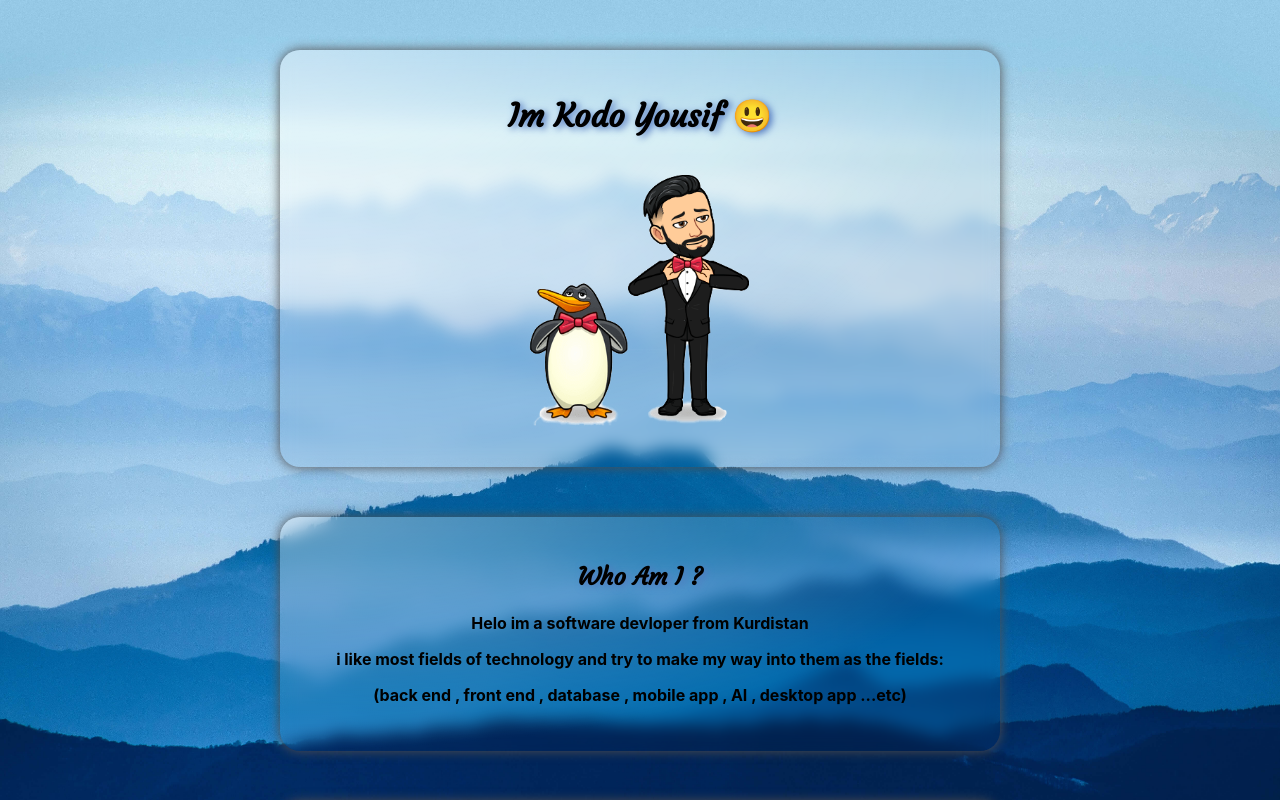
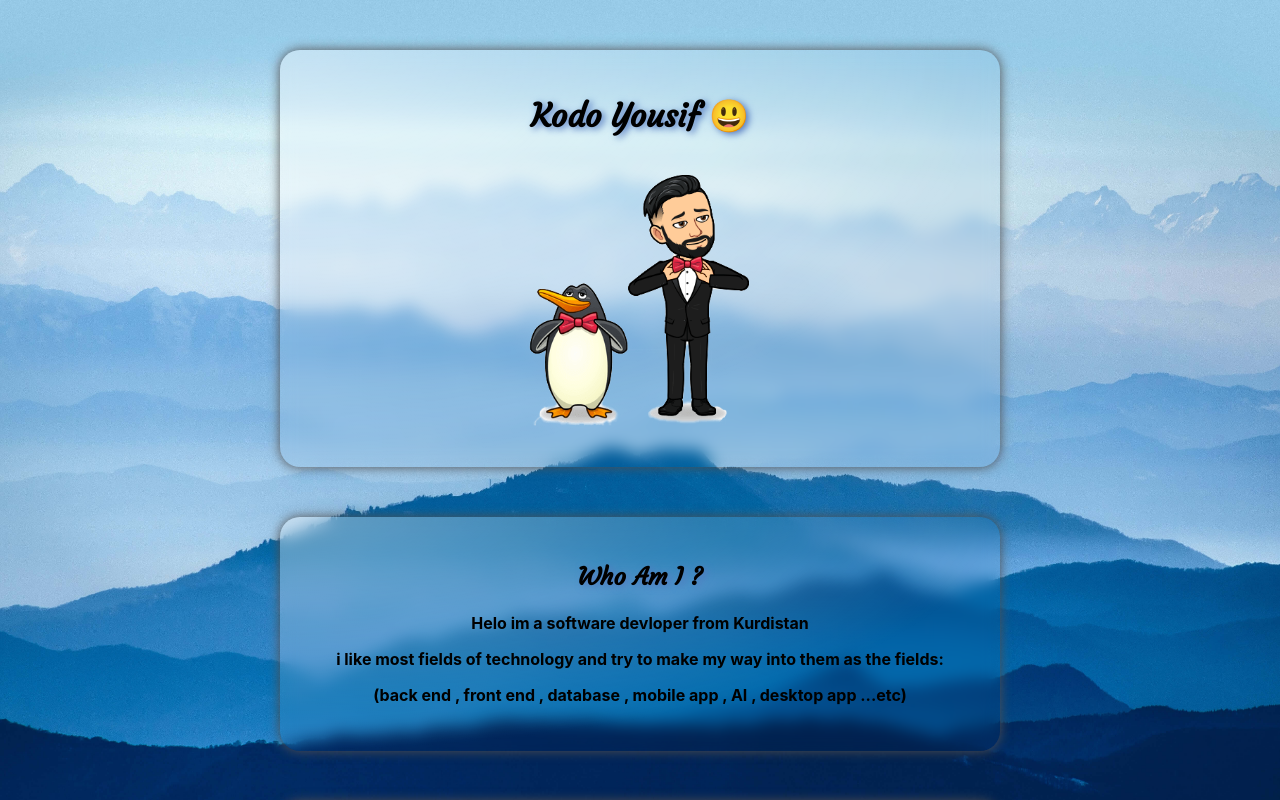
Before and after one commit to Re-Coded-react-bootcamp/react_myinfo_js, a React (Create React App) app: page / in a window 1280 px wide. Built offline with nearby package versions, Linux system fonts and the light colour scheme.

Commit message:
title update

```diff
--- a/src/components/MyInfo.jsx
+++ b/src/components/MyInfo.jsx
@@ -21,7 +21,7 @@ export default function MyInfo(props) {
     <center style={{ marginTop: "50px" }}>
       <div className="card ffoonntt">
         <h1 className="shadoww">
-          Im {props.all.name}{" "}
+          {props.all.name}{" "}
           <span aria-labelledby="Some thing" role="img">
             😃
           </span>
```
